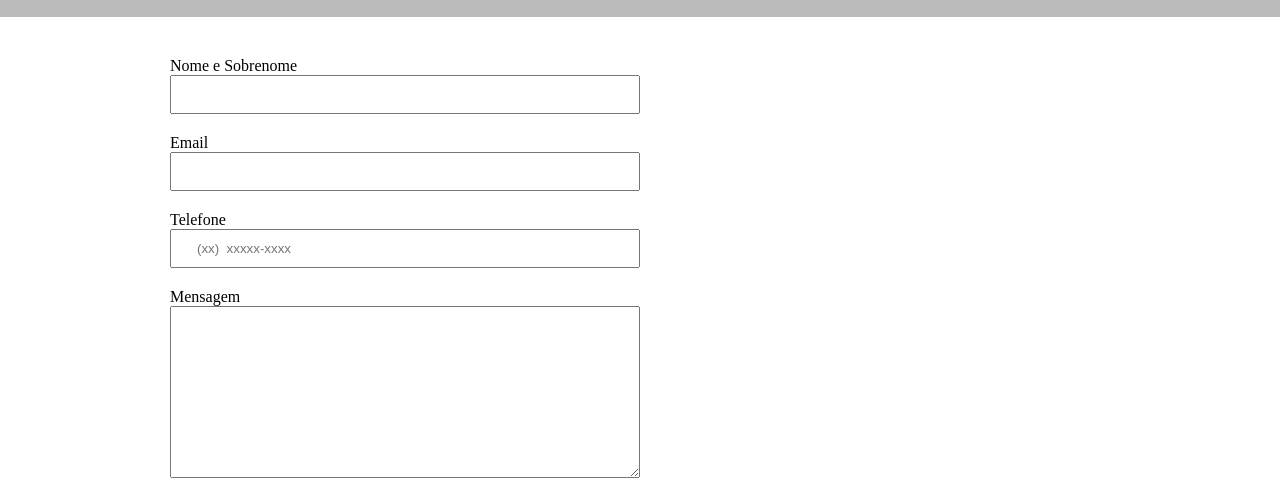
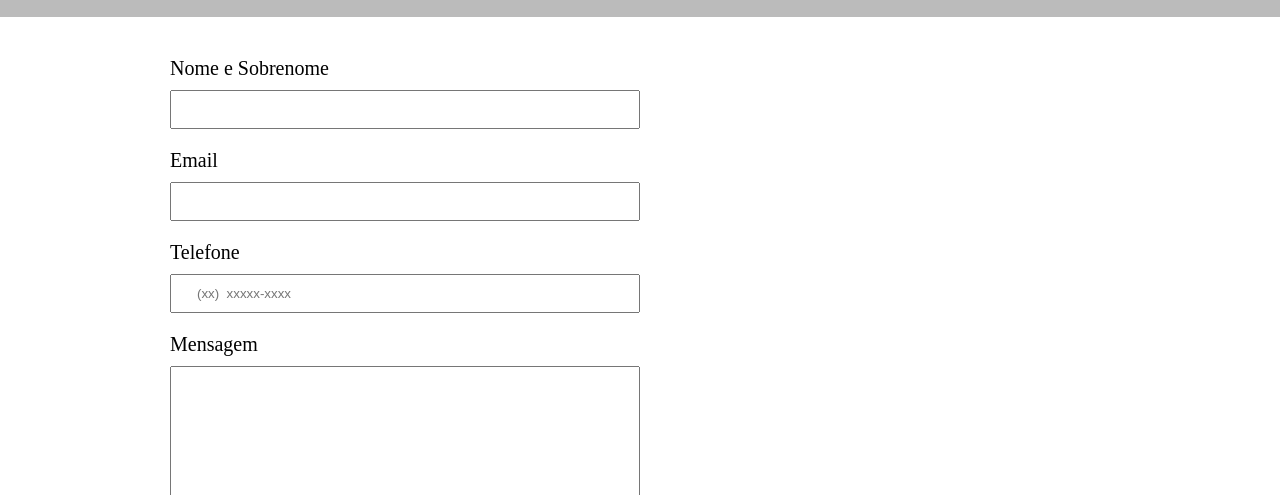
Before and after one commit to dudinha1617/progama-ao, a plain HTML site: page contatos.html in a window 1280 px wide. Shown: the part 281-776 px from the top of the page. Drawn offline with Linux system fonts and the light colour scheme.

Commit message:
30/04/24

```diff
--- a/style.css
+++ b/style.css
@@ -109,9 +109,9 @@ form{
     margin: 40px 0;
 }
 
-form label form{
+form label, form p{
     display: block;
-    font-size: 20ṕx;
+    font-size: 20px;
     margin-bottom: 10px;
 
 }
```
